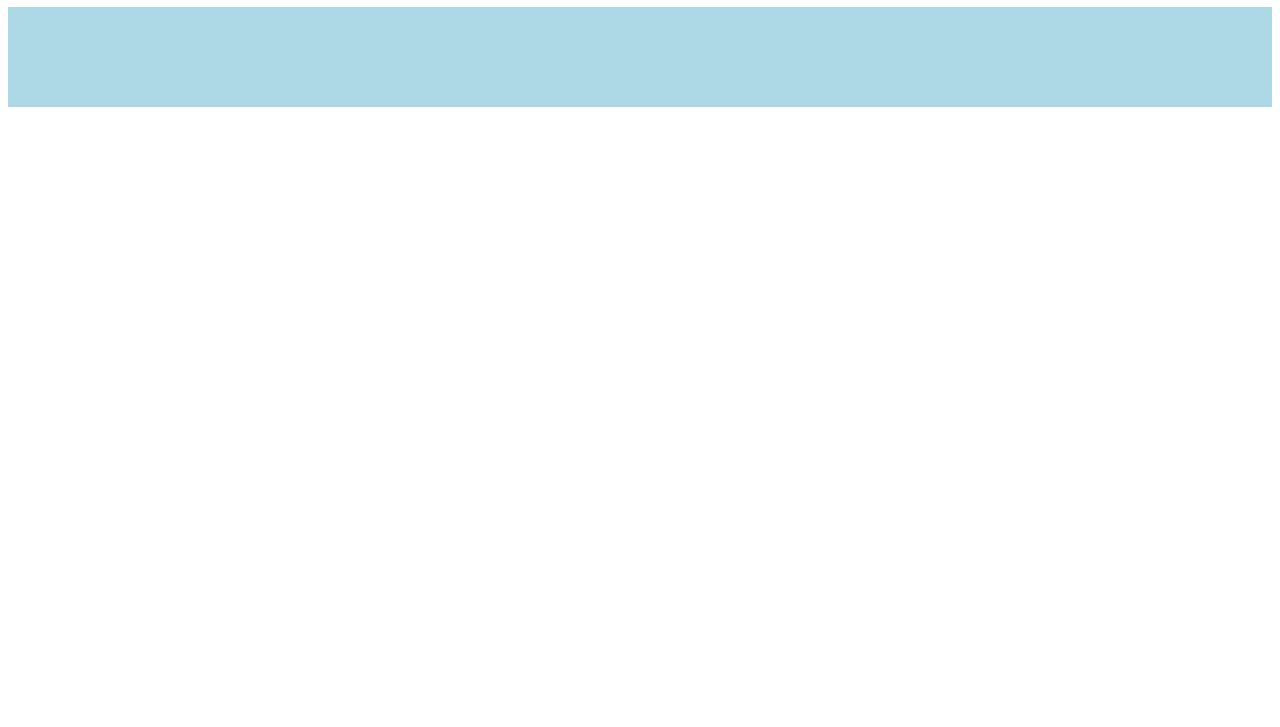
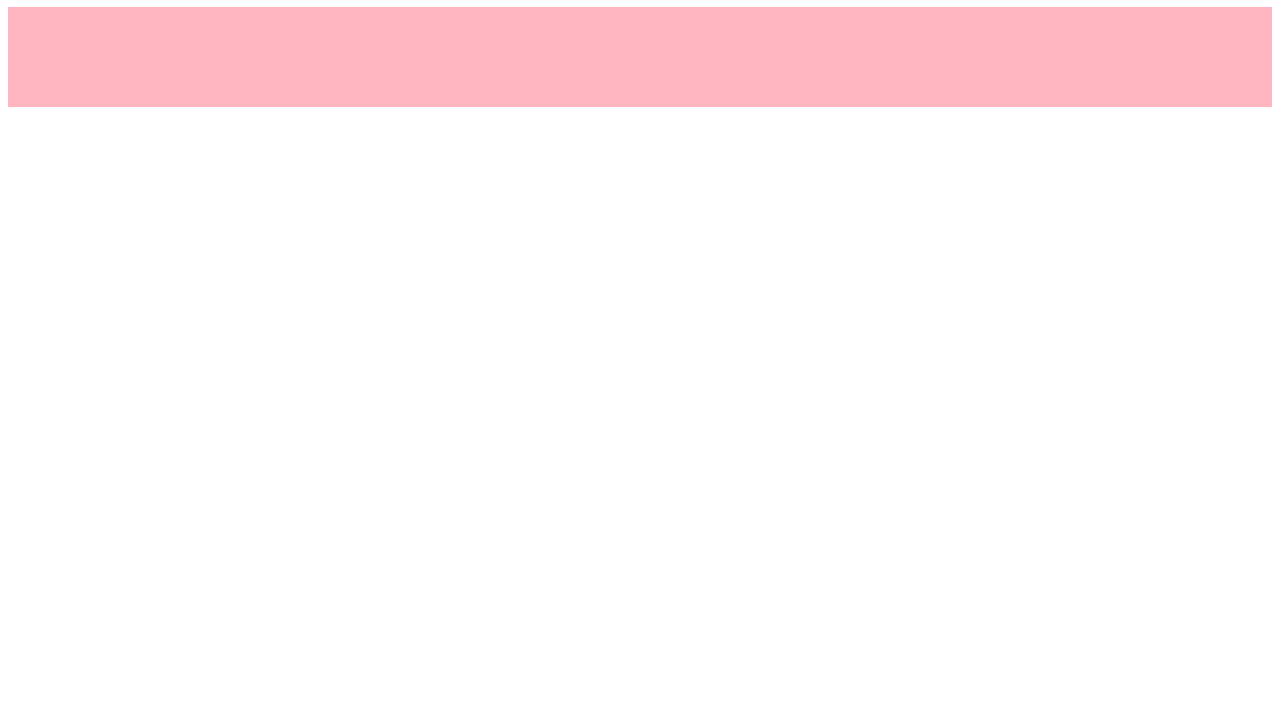
Before and after one commit to cristielenm/site, a plain HTML site: page index.html in a window 1280 px wide. Shown: the part 73-800 px from the top of the page. Drawn offline with nearby package versions, Linux system fonts and the light colour scheme; some packages are replaced by stand-ins of ours.

Commit message:
versao 2

```diff
--- a/index.html
+++ b/index.html
@@ -3,20 +3,21 @@
 <style>
 div {
   transition: all linear 0.5s;
-  background-color: lightblue;
+  background-color: lightpink;
   height: 100px;
   width: 100%;
   position: relative;
-  top: 0;
-  left: 0;
+  top: 100;
+  left: 100;
 }
+
 
 .ng-hide {
   height: 0;
   width: 0;
   background-color: transparent;
-  top:-200px;
-  left: 200px;
+  top:-100px;
+  left: 100px;
 }
 
 </style>
```
